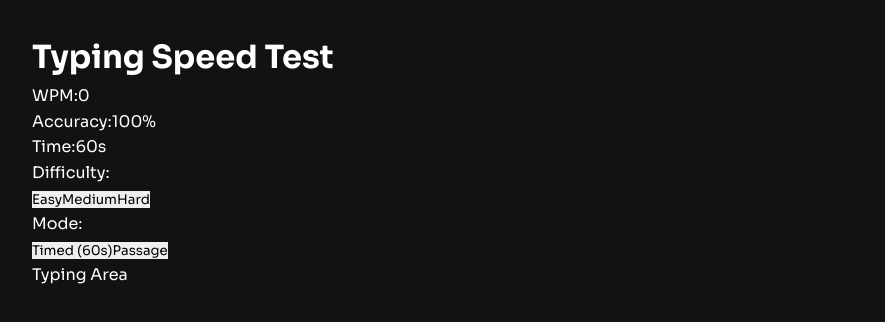
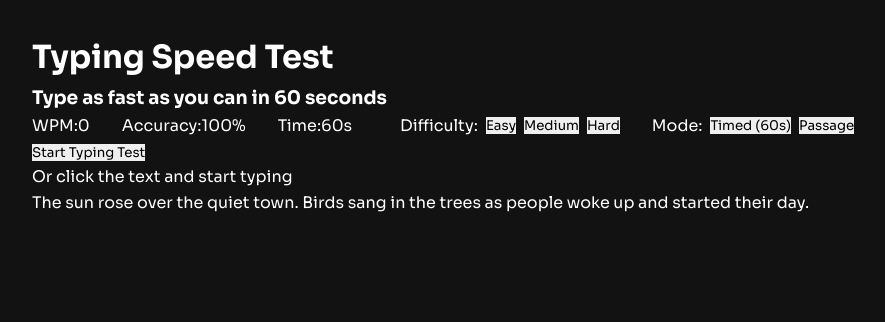
Before and after one commit to lina98st/typing-speed-test, a React (Vite) app: page / in a window 1280 px wide. Shown: the top 322 px of the page, without its empty margins (40-925 px from the left). Built offline with nearby package versions, Linux system fonts and the light colour scheme.

Commit message:
Add flexbox layout for stats and control panel in one row

```diff
--- a/src/App.css
+++ b/src/App.css
@@ -44,7 +44,6 @@ body {
   min-height: 100vh;
 }
 
-/* Basic button styling */
 button {
   font-family: var(--font-family);
   cursor: pointer;
@@ -55,3 +54,31 @@ button {
 button:hover {
   opacity: 0.8;
 }
+
+.stats {
+  display: flex;
+  gap: 2rem;
+}
+
+.control-panel {
+  display: flex;
+  gap: 2rem;
+  align-items: center;
+}
+
+.control-group {
+  display: flex;
+  align-items: center;
+  gap: 0.5rem;
+}
+
+.button-group {
+display: flex;
+gap: 0.5rem;
+}
+
+.controls-container {
+  display: flex;
+  gap: 3rem;
+  align-items: center;
+}
--- a/src/App.jsx
+++ b/src/App.jsx
@@ -16,8 +16,10 @@ function App() {
   return (
     <div className="app">
       <Header />
-      <Stats />
+      <div className="controls-container">
+             <Stats />
       <ControlPanel />
+      </div>
       {!showResults && <TypingArea />}
       {showResults && <Results />}
     </div>
--- a/src/components/Header.jsx
+++ b/src/components/Header.jsx
@@ -2,6 +2,7 @@ function Header() {
     return (
         <header className="header">
             <h1>Typing Speed Test</h1>
+            <h3>Type as fast as you can in 60 seconds</h3>
             {/* Personal best will go here later */}
         </header>
     )
--- a/src/components/TypingArea.jsx
+++ b/src/components/TypingArea.jsx
@@ -1,9 +1,29 @@
 function TypingArea() {
-    return (
-        <div className="typing-area">
-            <p>Typing Area</p>
-        </div>
-    )
+  return (
+    <div className="typing-area">
+      {/* Start button and instructions */}
+      <div className="start-section">
+        <button className="start-button">Start Typing Test</button>
+        <p className="instruction-text">Or click the text and start typing</p>
+      </div>
+
+      {/* The passage text that user will type */}
+      <div className="passage-container">
+        <p className="passage-text">
+          {/* This will show the passage from data.json later */}
+          The sun rose over the quiet town. Birds sang in the trees as people woke up and started their day.
+        </p>
+      </div>
+
+      {/* Hidden input field for capturing typing */}
+      <input
+        type="text"
+        className="typing-input"
+        placeholder="Start typing..."
+        style={{ opacity: 0, position: 'absolute' }}
+      />
+    </div>
+  )
 }
 
 export default TypingArea
```
